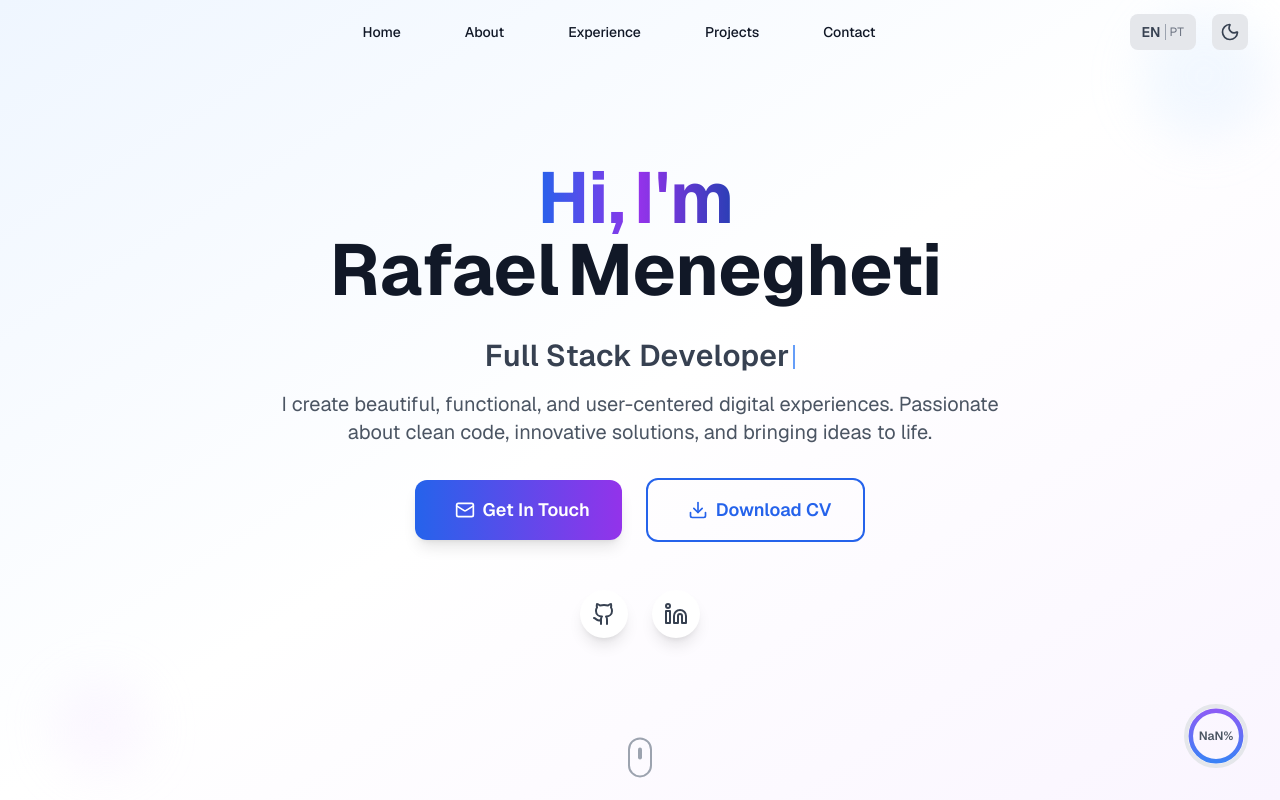
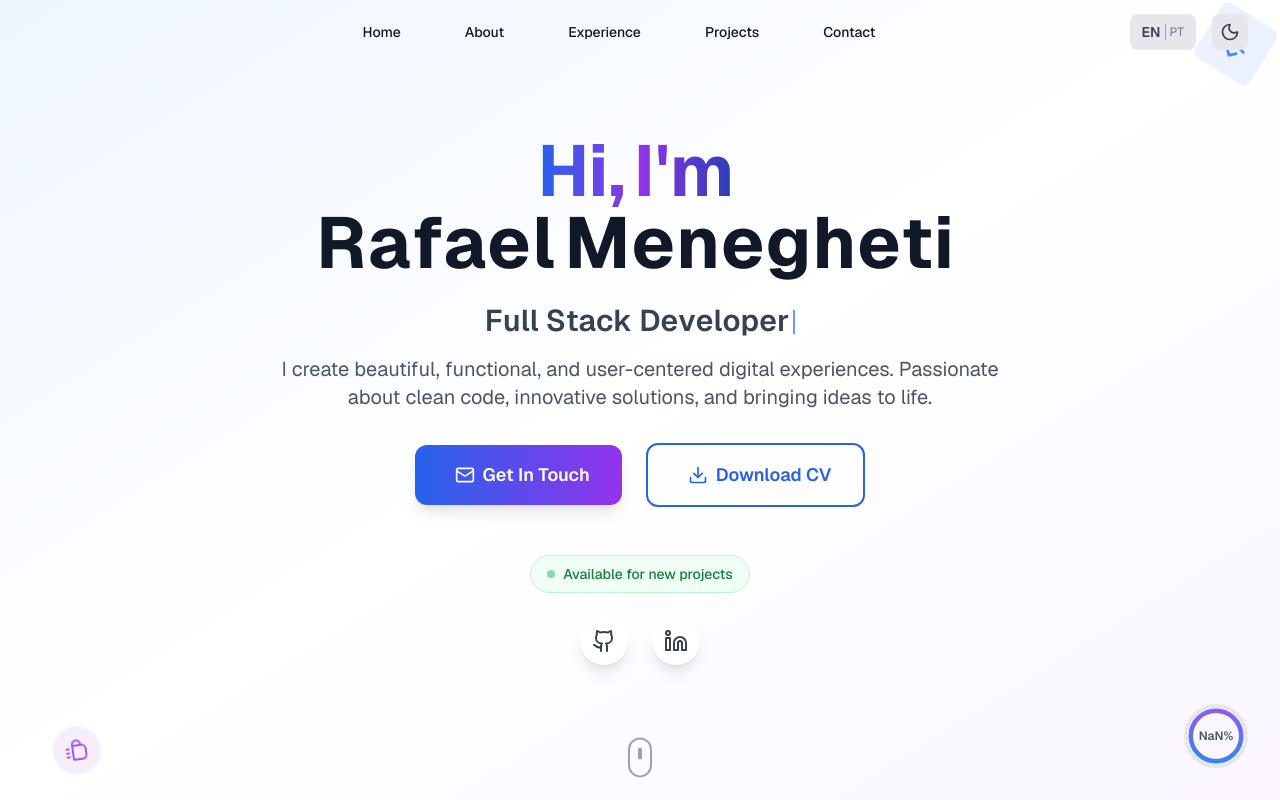
Before and after one commit to rafamenegheti/portfolio, a Next.js app: page / in a window 1280 px wide. Shown: the top 800 px of the page. Built offline with nearby package versions, Linux system fonts and the light colour scheme.

Commit message:
feat: updating hero

```diff
--- a/src/components/HeroSection.tsx
+++ b/src/components/HeroSection.tsx
@@ -2,7 +2,7 @@
 
 import React from "react";
 import { motion } from "framer-motion";
-import { Download, Mail, Github, Linkedin } from "lucide-react";
+import { Download, Mail, Github, Linkedin, Code2, Coffee } from "lucide-react";
 import TextReveal from "@/components/TextReveal";
 import AnimatedButton from "@/components/AnimatedButton";
 import { useLanguage } from "@/contexts/LanguageContext";
@@ -74,8 +74,10 @@ const HeroSection = () => {
           repeat: Infinity,
           ease: "linear",
         }}
-        className="absolute top-20 right-20 w-32 h-32 bg-blue-200/20 dark:bg-blue-500/10 rounded-full blur-xl"
-      ></motion.div>
+        className="absolute top-20 right-20 w-16 h-16 bg-blue-500/10 dark:bg-blue-400/20 rounded-lg flex items-center justify-center backdrop-blur-sm"
+      >
+        <Code2 className="w-8 h-8 text-blue-500 dark:text-blue-400" />
+      </motion.div>
 
       <motion.div
         animate={{
@@ -88,8 +90,10 @@ const HeroSection = () => {
           repeat: Infinity,
           ease: "linear",
         }}
-        className="absolute bottom-20 left-20 w-24 h-24 bg-purple-200/20 dark:bg-purple-500/10 rounded-full blur-xl"
-      ></motion.div>
+        className="absolute bottom-20 left-20 w-12 h-12 bg-purple-500/10 dark:bg-purple-400/20 rounded-full flex items-center justify-center backdrop-blur-sm"
+      >
+        <Coffee className="w-6 h-6 text-purple-500 dark:text-purple-400" />
+      </motion.div>
 
       <div className="max-w-7xl mx-auto px-4 sm:px-6 lg:px-8 relative z-10">
         <motion.div
@@ -98,7 +102,19 @@ const HeroSection = () => {
           animate="visible"
           className="text-center"
         >
-          <motion.div variants={itemVariants} className="mb-8 px-4">
+          <motion.div variants={itemVariants} className="mb-6 px-4">
+            {/* <div className="inline-flex items-center bg-gray-900 dark:bg-gray-800 text-green-400 px-4 py-2 rounded-lg font-mono text-sm mb-4">
+              <span className="text-gray-500">$</span>
+              <span className="ml-2">developer --introducing</span>
+              <motion.span
+                animate={{ opacity: [1, 0] }}
+                transition={{ duration: 1, repeat: Infinity }}
+                className="ml-1"
+              >
+                _
+              </motion.span>
+            </div> */}
+
             <h1 className="text-3xl sm:text-4xl md:text-5xl lg:text-7xl font-bold mb-4">
               <div
                 className="inline-block text-blue-600 dark:text-blue-400"
@@ -125,6 +141,7 @@ const HeroSection = () => {
                   text={t("hero.name")}
                   type="word"
                   delay={0.8}
+                  className="tracking-wide"
                 />
               </span>
             </h1>
@@ -139,9 +156,29 @@ const HeroSection = () => {
                 delay={1.5}
               />
             </h2>
-            <p className="text-lg md:text-xl text-gray-600 dark:text-gray-400 max-w-3xl mx-auto leading-relaxed">
+            <p className="text-lg md:text-xl text-gray-600 dark:text-gray-400 max-w-3xl mx-auto leading-relaxed mb-6">
               {t("hero.description")}
             </p>
+            {/*
+            <motion.div
+              variants={itemVariants}
+              className="flex flex-wrap justify-center gap-3 max-w-2xl mx-auto"
+            >
+              {["Next.js", "React", "TypeScript", "Node.js", "Spring Boot"].map(
+                (tech, index) => (
+                  <motion.span
+                    key={tech}
+                    initial={{ scale: 0, opacity: 0 }}
+                    animate={{ scale: 1, opacity: 1 }}
+                    transition={{ delay: 2 + index * 0.1, type: "spring" }}
+                    whileHover={{ scale: 1.1 }}
+                    className="px-3 py-1 bg-blue-100 dark:bg-blue-900/30 text-blue-600 dark:text-blue-400 text-sm font-medium rounded-full border border-blue-200 dark:border-blue-800"
+                  >
+                    {tech}
+                  </motion.span>
+                )
+              )}
+            </motion.div> */}
           </motion.div>
 
           <motion.div
@@ -169,16 +206,24 @@ const HeroSection = () => {
 
           <motion.div
             variants={itemVariants}
-            className="flex items-center justify-center space-x-6"
+            className="flex flex-col items-center space-y-6"
           >
+            <div className="flex items-center space-x-2 bg-green-50 dark:bg-green-900/20 px-4 py-2 rounded-full border border-green-200 dark:border-green-800">
+              <div className="w-2 h-2 bg-green-500 rounded-full animate-pulse"></div>
+              <span className="text-green-700 dark:text-green-400 text-sm font-medium">
+                {t("hero.available")}
+              </span>
+            </div>
+
+            <div className="flex items-center justify-center space-x-6">
               <motion.a
                 whileHover={{ scale: 1.2, y: -2 }}
                 href="https://github.com/rafamenegheti"
                 target="_blank"
                 rel="noopener noreferrer"
-              className="p-3 bg-white dark:bg-gray-800 rounded-full shadow-lg hover:shadow-xl transition-all duration-300 text-gray-700 dark:text-gray-300 hover:text-blue-600 dark:hover:text-blue-400"
+                className="p-3 bg-white dark:bg-gray-800 rounded-full shadow-lg hover:shadow-xl transition-all duration-300 text-gray-700 dark:text-gray-300 hover:text-blue-600 dark:hover:text-blue-400 group"
               >
-              <Github className="w-6 h-6" />
+                <Github className="w-6 h-6 group-hover:rotate-12 transition-transform" />
               </motion.a>
 
               <motion.a
@@ -186,10 +231,11 @@ const HeroSection = () => {
                 href="https://www.linkedin.com/in/rafael-menegheti-4532a0219"
                 target="_blank"
                 rel="noopener noreferrer"
-              className="p-3 bg-white dark:bg-gray-800 rounded-full shadow-lg hover:shadow-xl transition-all duration-300 text-gray-700 dark:text-gray-300 hover:text-blue-600 dark:hover:text-blue-400"
+                className="p-3 bg-white dark:bg-gray-800 rounded-full shadow-lg hover:shadow-xl transition-all duration-300 text-gray-700 dark:text-gray-300 hover:text-blue-600 dark:hover:text-blue-400 group"
               >
-              <Linkedin className="w-6 h-6" />
+                <Linkedin className="w-6 h-6 group-hover:rotate-12 transition-transform" />
               </motion.a>
+            </div>
           </motion.div>
         </motion.div>
       </div>
--- a/src/contexts/LanguageContext.tsx
+++ b/src/contexts/LanguageContext.tsx
@@ -50,6 +50,7 @@ const translations = {
       "I create beautiful, functional, and user-centered digital experiences. Passionate about clean code, innovative solutions, and bringing ideas to life.",
     "hero.getInTouch": "Get In Touch",
     "hero.downloadCV": "Download CV",
+    "hero.available": "Available for new projects",
 
     // About Section
     "about.title": "About Me",
@@ -161,6 +162,7 @@ const translations = {
       "Eu crio experiências digitais bonitas, funcionais e centradas no usuário. Apaixonado por código limpo, soluções inovadoras e dar vida às ideias.",
     "hero.getInTouch": "Entre em Contato",
     "hero.downloadCV": "Baixar CV",
+    "hero.available": "Disponível para novos projetos",
 
     // About Section
     "about.title": "Sobre Mim",
```
Lines whose indentation alone changed are shown as unchanged.
